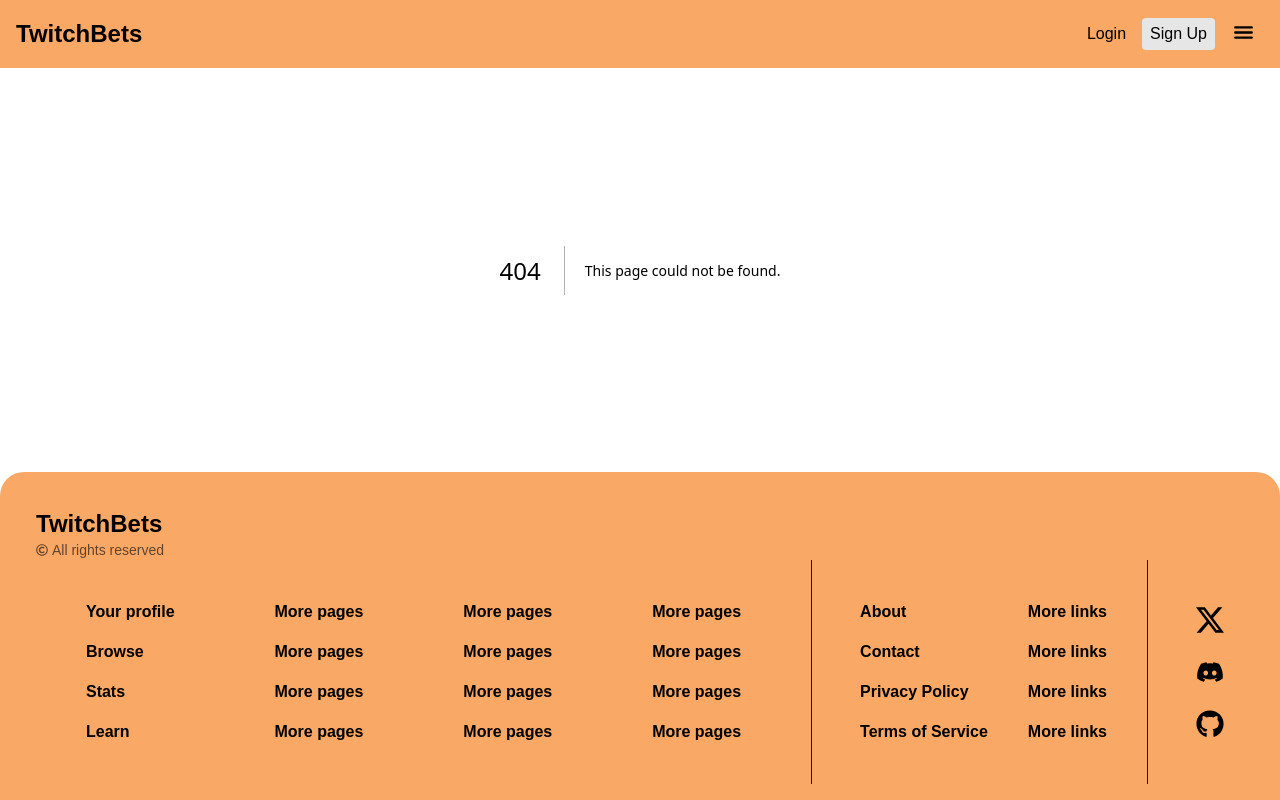
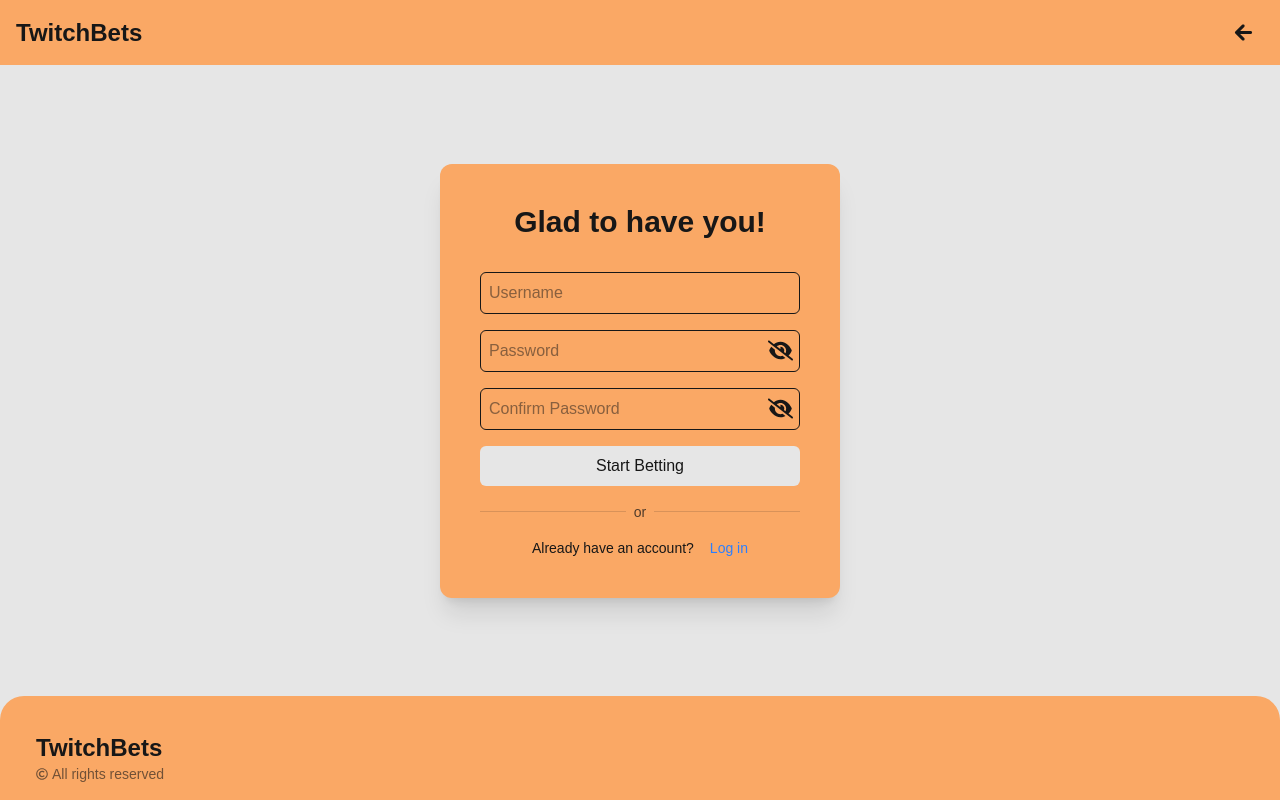
Before and after one commit to CedNo/TwitchBetsApp, a Next.js app: page /signup in a window 1280 px wide. Before the commit this address had no page. Built offline with nearby package versions, Linux system fonts and the light colour scheme.

Commit message:
Added 'Sign Up' page (#8)
* Added ability to hide links and buttons from footer and navbar

* Added routing groups for different layouts

* Added signup page

```diff
--- a/app/layout.tsx
+++ b/app/(login)/layout.tsx
@@ -1,6 +1,6 @@
 import type { Metadata } from "next";
 import { Geist, Geist_Mono } from "next/font/google";
-import "./globals.css";
+import "@/app/globals.css";
 import Navbar from "@/app/components/navbar";
 import Footer from "@/app/components/footer";
 
@@ -28,9 +28,9 @@
     <html lang="en">
       <body className={`${geistSans.variable} ${geistMono.variable} antialiased`}>
         <div className="flex flex-col h-screen justify-between">
-          <Navbar />
+          <Navbar hideButtons={true} />
           {children}
-          <Footer />
+          <Footer hideLinks={true} />
         </div>
       </body>
     </html>
--- a/app/login/page.tsx
+++ b/app/(login)/login/page.tsx
@@ -1,29 +1,8 @@
-'use client'
-
+import Link from "next/link";
 import Button from "@/app/components/button";
-import Link from "next/link";
-import { useState } from 'react'
-import { FaEye } from "react-icons/fa6";
-import { FaEyeSlash } from "react-icons/fa6";
+import PasswordField from "@/app/components/password-field";
 
 export default function Login() {
-
-    const eye = <FaEye className="absolute mr-10" size={25}/>;
-    const eyeOff = <FaEyeSlash className="absolute mr-10" size={25}/>;
-
-    const [password, setPassword] = useState("");
-    const [type, setType] = useState('password');
-    const [icon, setIcon] = useState(eyeOff);
-
-    const handleToggle = () => {
-        if (type === 'password'){
-           setIcon(eye);
-           setType('text')
-        } else {
-           setIcon(eyeOff)
-           setType('password')
-        }
-     }
 
     return (
         <div className="px-4 md:px-0">
@@ -34,20 +13,7 @@
                     type="text"
                     placeholder="Username"
                 />
-                <div className="flex items-center">
-                    <input
-                        className="w-full pr-8 border p-2 rounded-md focus:outline-none focus:border-secondary-button-hover"
-                        type={type}
-                        name="password"
-                        placeholder="Password"
-                        value={password}
-                        onChange={(e) => setPassword(e.target.value)}
-                        autoComplete="current-password"
-                    />
-                    <span className="flex justify-around h-[25px]" onClick={handleToggle}>
-                        {icon}
-                    </span>
-                </div>
+                <PasswordField value=""/>
                 <div className="flex flex-row justify-between text-sm">
                     <label className="flex items-center gap-2">
                         <input type="checkbox" className="w-3 h-3" />
@@ -58,7 +24,7 @@
                     </Link>
                 </div>
                 <Button className="w-full p-2 rounded-md bg-secondary-button hover:bg-secondary-button-hover transition mx-auto">
-                    Get Betting
+                    Start Betting
                 </Button>
                 <div className="flex flex-row gap-2 *:my-auto">
                     <hr className="w-full opacity-15"></hr>
@@ -67,7 +33,7 @@
                 </div>
                 <div className="flex gap-4 text-sm w-fit mx-auto">
                     <label>Don&apos;t have an account?</label>
-                    <Link href="/" className="text-blue-500 hover:underline">
+                    <Link href="/signup" className="text-blue-500 hover:underline">
                         Register
                     </Link>
                 </div>
--- /dev/null
+++ b/app/(login)/signup/components/confirm-password.tsx
@@ -0,0 +1,36 @@
+'use client'
+
+import { useState } from "react";
+import PasswordField from "@/app/components/password-field";
+
+export default function ConfirmPasswordField() {
+
+    const [password, setPassword] = useState("");
+    const [confirmPassword, setConfirmPassword] = useState("");
+
+    let conflict = false;
+
+    if(password === confirmPassword || password === "" || confirmPassword === "") {
+        conflict = false;
+    } else {
+        conflict = true;
+    }
+
+    return(
+        <div className="flex flex-col gap-4">
+            <PasswordField
+                className={conflict ? "border-red-500 focus:!border-red-400" : ""}
+                value={password}
+                onChange={
+                    (e) => setPassword(e)
+                }/>
+            <PasswordField
+                className={conflict ? "border-red-500 focus:!border-red-400" : ""}
+                placeholder="Confirm Password"
+                value={confirmPassword}
+                onChange={
+                    (e) => setConfirmPassword(e)
+                }/>
+        </div>
+    );
+}
--- /dev/null
+++ b/app/(login)/signup/page.tsx
@@ -0,0 +1,34 @@
+import Link from "next/link";
+import Button from "@/app/components/button";
+import ConfirmPasswordField from "./components/confirm-password";
+
+export default function SignUp() {
+
+    return (
+        <div className="px-4 md:px-0">
+            <form className="w-full md:w-1/2 lg:w-5/16 flex flex-col gap-4 my-10 mx-auto bg-secondary-bg rounded-xl p-10 shadow-xl">
+                <h1 className="text-3xl font-bold text-center pb-4">Glad to have you!</h1>
+                <input
+                    className="p-2 border rounded-md w-full focus:outline-none focus:border-secondary-button-hover"
+                    type="text"
+                    placeholder="Username"
+                />
+                <ConfirmPasswordField />
+                <Button className="w-full p-2 rounded-md bg-secondary-button hover:bg-secondary-button-hover transition mx-auto">
+                    Start Betting
+                </Button>
+                <div className="flex flex-row gap-2 *:my-auto">
+                    <hr className="w-full opacity-15"></hr>
+                    <p className="w-fit text-sm mx-auto opacity-75">or</p>
+                    <hr className="w-full opacity-15"></hr>
+                </div>
+                <div className="flex gap-4 text-sm w-fit mx-auto">
+                    <label>Already have an account?</label>
+                    <Link href="/login" className="text-blue-500 hover:underline">
+                        Log in
+                    </Link>
+                </div>
+            </form>
+        </div>
+    );
+}
--- a/app/bet/[betId]/page.tsx
+++ b/app/(main)/bet/[betId]/page.tsx
@@ -1,8 +1,8 @@
 'use client'
 
 import React from "react";
-import BetChart from "@/app/bet/[betId]/components/bet-chart";
-import BetOption from "@/app/bet/[betId]/components/bet-option";
+import BetChart from "@/app/(main)/bet/[betId]/components/bet-chart";
+import BetOption from "@/app/(main)/bet/[betId]/components/bet-option";
 import { FaRegClock } from "react-icons/fa"
 
 import { BETS } from "@/app/constants";
--- /dev/null
+++ b/app/(main)/layout.tsx
@@ -0,0 +1,38 @@
+import type { Metadata } from "next";
+import { Geist, Geist_Mono } from "next/font/google";
+import "@/app/globals.css";
+import Navbar from "@/app/components/navbar";
+import Footer from "@/app/components/footer";
+
+const geistSans = Geist({
+  variable: "--font-geist-sans",
+  subsets: ["latin"],
+});
+
+const geistMono = Geist_Mono({
+  variable: "--font-geist-mono",
+  subsets: ["latin"],
+});
+
+export const metadata: Metadata = {
+  title: "TwitchBets",
+  description: "Twitching for Bets",
+};
+
+export default function RootLayout({
+  children,
+}: Readonly<{
+  children: React.ReactNode;
+}>) {
+  return (
+    <html lang="en">
+      <body className={`${geistSans.variable} ${geistMono.variable} antialiased`}>
+        <div className="flex flex-col h-screen justify-between">
+          <Navbar />
+          {children}
+          <Footer />
+        </div>
+      </body>
+    </html>
+  );
+}
--- a/app/components/footer.tsx
+++ b/app/components/footer.tsx
@@ -4,7 +4,7 @@
 import { FaDiscord } from "react-icons/fa";
 import { FaRegCopyright } from "react-icons/fa";
 
-export default function Footer() {
+export default function Footer({ hideLinks=false } : { hideLinks? : boolean }) {
     return(
         <footer className="p-4 bg-secondary-bg rounded-t-3xl">
             <div className="pl-5 pt-5">
@@ -14,7 +14,7 @@
                     <p className="text-sm">All rights reserved</p>
                 </div>
             </div>
-            <div className="flex flex-col sm:flex-row items-center justify-between gap-2 divide-foreground divide-y-1 sm:divide-y-0 sm:divide-x-1 *:h-full">
+            <div className={`${hideLinks ? 'hidden' : '' } flex flex-col sm:flex-row items-center justify-between gap-2 divide-foreground divide-y-1 sm:divide-y-0 sm:divide-x-1 *:h-full`}>
                 <div className="w-full flex flex-row gap-10 p-10 justify-around">
                         <ul className=" flex flex-col items-start justify-center gap-4 whitespace-nowrap text-l font-bold">
                             <li>Your profile</li>
--- a/app/components/navbar.tsx
+++ b/app/components/navbar.tsx
@@ -1,23 +1,32 @@
+'use client'
+
 import React from 'react';
 import Link from 'next/link';
+import { useRouter } from 'next/navigation';
 import Button from '@/app/components/button';
 import { IoMenu } from "react-icons/io5";
+import { IoMdArrowRoundBack } from "react-icons/io";
 
-export default function Navbar() {
+export default function Navbar({ hideButtons=false } : { hideButtons? : boolean }) {
+    const router = useRouter();
+
     return (
         <div className="items-center justify-between flex p-4 bg-secondary-bg">
             <Link href={"/"}><div className="w-fit shrink-0 cursor-pointer flex items-center font-bold"><h1 className='text-2xl'>TwitchBets</h1></div></Link> {/* Logo */}
-            <div className="w-fit shrink-0 flex items-center justify-center gap-2 [&>*]:[&>*]:py-1 [&>*]:[&>*]:px-2 [&>*]:[&>*]:rounded">
+            <div className={`${hideButtons ? 'hidden' : ''} w-fit shrink-0 flex items-center justify-center gap-2 [&>*]:[&>*]:py-1 [&>*]:[&>*]:px-2 [&>*]:[&>*]:rounded`}>
                 <Link href={"/login"}>
-                    <Button className="hover:bg-secondary-button">Login</Button>
+                    <Button className="hover:bg-secondary-button">Log In</Button>
                 </Link>
-                <Link href={"/"}>
+                <Link href={"/signup"}>
                     <Button className="bg-secondary-button hover:bg-secondary-button-hover">Sign Up</Button>
                 </Link>
                 <Link href={"/"}>
                     <Button className="hover:bg-secondary-button"><IoMenu size={25}/></Button>
                 </Link>
             </div>
+            <button className={`${hideButtons ? '' : 'hidden'} cursor-pointer hover:bg-secondary-button rounded py-1 px-2`} onClick={router.back}>
+                <IoMdArrowRoundBack size={25}/>
+            </button>
         </div>
     );
 }
--- /dev/null
+++ b/app/components/password-field.tsx
@@ -0,0 +1,48 @@
+'use client'
+
+import { useState } from 'react'
+import { FaEye } from "react-icons/fa6";
+import { FaEyeSlash } from "react-icons/fa6";
+
+export default function PasswordField({ className, value, placeholder, onChange } : { className? : string, value : string, placeholder? : string, onChange? : (a : string) => void }) {
+
+    const eye = <FaEye className="absolute mr-10" size={25}/>;
+    const eyeOff = <FaEyeSlash className="absolute mr-10" size={25}/>;
+
+    const [password, setPassword] = useState(value);
+    const [type, setType] = useState('password');
+    const [icon, setIcon] = useState(eyeOff);
+
+    const handleToggle = () => {
+        if (type === 'password'){
+           setIcon(eye);
+           setType('text')
+        } else {
+           setIcon(eyeOff)
+           setType('password')
+        }
+    }
+
+    function onPasswordChange(inputValue : string) {
+        value = inputValue;
+        onChange?.(inputValue);
+        setPassword(inputValue);
+    }
+
+    return (
+        <div className="flex items-center">
+            <input
+                className={`${className} w-full pr-8 border p-2 rounded-md focus:outline-none focus:border-secondary-button-hover`}
+                type={type}
+                name="password"
+                placeholder={ placeholder ?? "Password"}
+                value={password}
+                onChange={(e) => onPasswordChange(e.target.value)}
+                autoComplete="current-password"
+            />
+            <span className="flex justify-around h-[25px]" onClick={handleToggle}>
+                {icon}
+            </span>
+        </div>
+    );
+}
```
Also changed, not shown: app/(main)/bet/[betId]/components/bet-chart.tsx (renamed from app/bet/[betId]/components/bet-chart.tsx), app/(main)/bet/[betId]/components/bet-option.tsx (renamed from app/bet/[betId]/components/bet-option.tsx), app/(main)/page.tsx (renamed from app/page.tsx).
